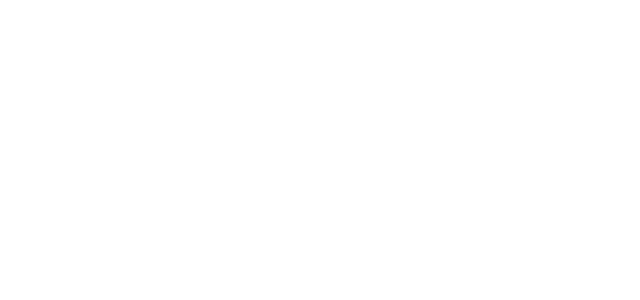
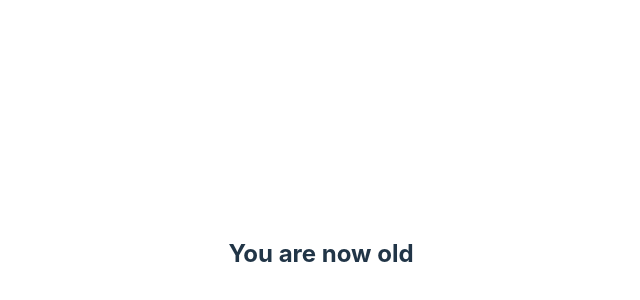
Before and after one commit to davi-p-oliveira-11/react-interview-quest, a React (Vite) app: page / in a window 1280 px wide. Shown: the part 146-446 px from the top of the page, without its empty margins (319-959 px from the left). Built offline with nearby package versions, Linux system fonts and the light colour scheme.

Commit message:
added conditional logic

```diff
--- a/src/components/conditionals/Conditionals.jsx
+++ b/src/components/conditionals/Conditionals.jsx
@@ -1,9 +1,15 @@
 import { useEffect } from "react";
 
 function Conditionals() {
+  let age = 23;
+  let name = "John";
+
   useEffect(() => {
-   let age = 22;
+    let age = 23;
     let name = "John";
+
+    {
+      /*
    if (age > 22) {
     console.log("You are now old")
    } else if (name === "John" && age === 22) {
@@ -11,24 +17,46 @@
     console.log("John is my name");
    } else {
     console.log("My name is not John");
-    console.log("I am less than 26 years old");
+    console.log("I am less than 22 years old");
+   }
+  */
     }
 
-   age > 22 ? console.log('You are now old') :
-   name === "John" && age === 22 ? (
+    age > 22 ? (
+      console.log("You are now old")
+    ) : name === "John" && age === 22 ? (
+      // true
       <>
-     {console.log('I am 22 years old')}
-     {console.log('John is my name')}
+        {console.log("I am 22 years old")}
+        {console.log("John is my name")}
       </>
     ) : (
+      // false
       <>
-     {console.log('I am 22 years old')}
-     {console.log('John is my name')}
-     {console.log('Retake at 43:34')}
+        {console.log("I am less than 22 years old")}
+        {console.log("John is not my name")}
       </>
-   )
+    );
   }, []);
-  return <div className="Conditionals"></div>
+  return (
+    <div className="Conditionals">
+      {age > 22 ? (
+        <h2>You are now old</h2>
+      ) : name === "John" && age === 22 ? (
+        // true
+        <>
+          <h2>I am 22 years old</h2>
+          <h2>John is my name</h2>
+        </>
+      ) : (
+        // false
+        <>
+          <h2>I am less than 26 years old</h2>
+          <h2>Nishant is not my name</h2>
+        </>
+      )}
+    </div>
+  );
 }
 
 export default Conditionals;
```
Lines whose indentation alone changed are shown as unchanged.
